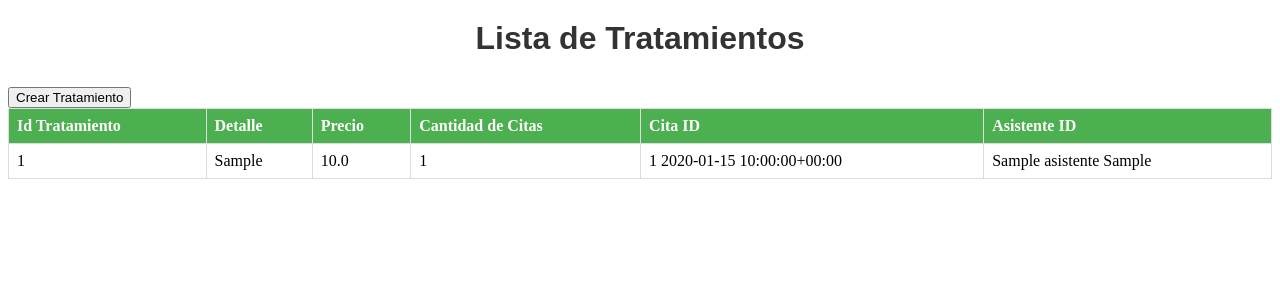
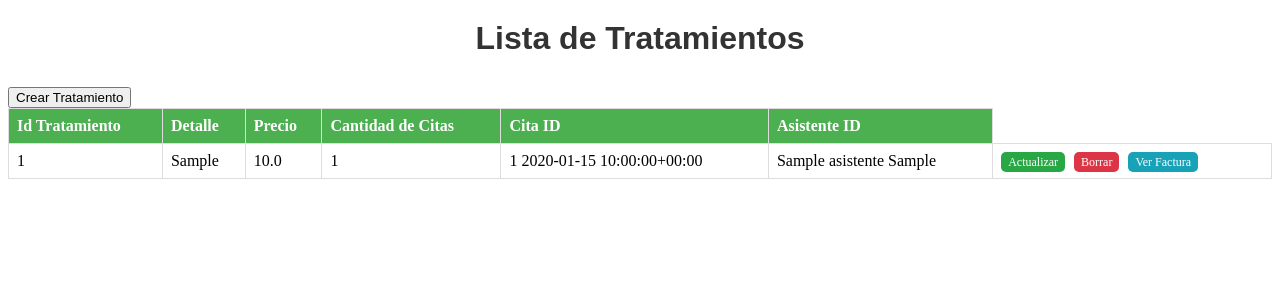
Before and after one commit to url-classes/ClinicaDental, a Django app: page /ventas/ in a window 1280 px wide. Shown: the top 300 px of the page. Run offline with Django 5.2, Linux system fonts and the light colour scheme; tables that the repository leaves empty hold one stand-in row (values such as "Sample post").

Commit message:
cambios a ventas y factura

```diff
--- a/app/static/css/styleVenta.css
+++ b/app/static/css/styleVenta.css
@@ -29,3 +29,35 @@ tr:nth-child(even) {
 tr:hover {
   background-color: #ddd; /* Cambia el color de fondo de la fila al pasar el mouse sobre ella */
 }
+.btn {
+  padding: 5px 10px; /* Ajusta el padding a tu preferencia */
+  color: white; /* Texto blanco para todos los botones */
+  text-decoration: none; /* Remueve el subrayado de los enlaces */
+  border-radius: 5px; /* Bordes redondeados para los botones */
+  font-size: 14px; /* Tamaño de fuente para los botones */
+  margin-right: 5px; /* Espacio entre botones */
+}
+
+.btn-sm {
+  font-size: 12px; /* Tamaño más pequeño de fuente para botones pequeños */
+  padding: 3px 7px; /* Padding reducido para botones pequeños */
+}
+
+.btn-primary {
+  background-color: #28a745; /* Verde para botón Actualizar */
+}
+
+.btn-danger {
+  background-color: #dc3545; /* Rojo para botón Borrar */
+}
+
+.btn-info {
+  background-color: #17a2b8; /* Azul para botón Ver Factura */
+}
+
+/* Estilos para hover (cuando el cursor pasa sobre el botón) */
+.btn-primary:hover,
+.btn-danger:hover,
+.btn-info:hover {
+  opacity: 0.8; /* Hace los botones ligeramente transparentes al pasar el cursor */
+}
--- a/app/templates/layouts/ventas.html
+++ b/app/templates/layouts/ventas.html
@@ -32,6 +32,10 @@
               <td>{{ tratamiento.cantidad_citas }}</td>
               <td>{{ tratamiento.cita_idcita }}</td>
               <td>{{ tratamiento.asistente_idasistente }}</td>
+              <td>
+                <a href="{% url 'actualizar_tratamiento' tratamiento.idtratamientno %}" class="btn btn-sm btn-primary">Actualizar</a>
+                <a href="{% url 'borrar_tratamiento' tratamiento.idtratamientno %}" class="btn btn-sm btn-danger">Borrar</a>
+                <a href="{% url 'factura' tratamiento.idtratamientno %}" class="btn btn-sm btn-info">Ver Factura</a></td>
           </tr>
           {% endfor %}
       </tbody>
--- a/app/urls.py
+++ b/app/urls.py
@@ -11,10 +11,12 @@ urlpatterns = [
     path('recursosHumanos/', views.recursosHumanos, name='recursosHumanos'),
     path('signup/', views.signup, name='signup'),
     path('login/', views.signin, name='signin'),
-    path('factura/', views.factura, name='factura'),
+    path('factura/<int:idtratamientno>/', views.factura, name='factura'),
     path('tratamiento/', crear_tratamiento, name='crear_tratamiento'),
     path('inventario/agregar_material/', views.agregar_material, name='agregar_material'),
     path('inventario/borrar_material/<int:idmaterial>/', views.borrar_material, name='borrar_material'),
     path('inventario/actualizar_material/<int:idmaterial>/', views.actualizar_material, name='actualizar_material'),
-    path('inventario/listaMateriales/', views.lista_materiales, name='lista_materiales')
+    path('inventario/listaMateriales/', views.lista_materiales, name='lista_materiales'),
+    path('ventas/actualizar_tratamiento/<int:idtratamientno>/', views.actualizar_tratamiento, name='actualizar_tratamiento'),
+    path('ventas/borrar_tratamiento/<int:idtratamientno>/', views.borrar_tratamiento, name='borrar_tratamiento'),
 ]
--- a/app/views.py
+++ b/app/views.py
@@ -44,8 +44,12 @@ def recursosHumanos(request):
         return HttpResponseForbidden("No tienes permiso para acceder a esta sección.")
 
 
-def factura(request):
-    return render(request, "layouts/factura.html")
+def factura(request, idtratamientno):
+    tratamiento = get_object_or_404(Tratamiento, pk=idtratamientno)
+    #paciente = tratamiento.cita_idcita.paciente
+    total = tratamiento.precio * tratamiento.cantidad_citas
+    return render(request, "layouts/factura.html", {'tratamiento': tratamiento, 'total': total})
+
 
 
 def signup(request):
@@ -120,3 +124,19 @@ def actualizar_material(request, idmaterial):
 def lista_materiales(request):
     materiales = Material.objects.all()
     return render(request, 'layouts/lista_materiales.html', {'materiales': materiales})
+
+def borrar_tratamiento(request, idtratamientno):
+    tratamiento = Tratamiento.objects.get(pk=idtratamientno)
+    tratamiento.delete()
+    return redirect('ventas')
+
+def actualizar_tratamiento(request, idtratamientno):
+    if idtratamientno:
+        tratamiento = get_object_or_404(Tratamiento, pk=idtratamientno)
+    else:
+        tratamiento = None
+    form = TratamientoForm(request.POST or None, instance=tratamiento)
+    if form.is_valid():
+        form.save()
+        return redirect('ventas')
+    return render(request, 'layouts/actualizar_tratamiento.html', {'form': form})
```
Also changed, not shown: app/forms.py (+15 -18 lines), app/templates/layouts/actualizar_tratamiento.html (added, +19 -0 lines), app/templates/layouts/factura.html (+11 -16 lines).
